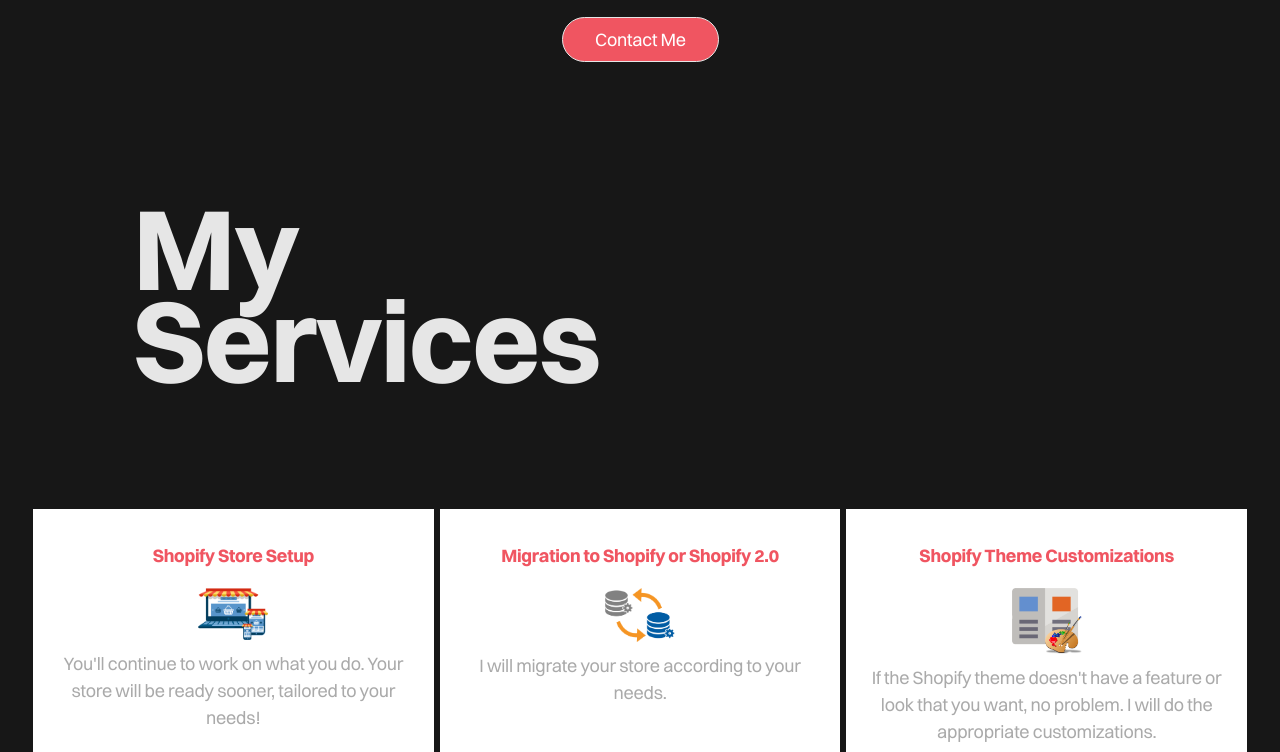
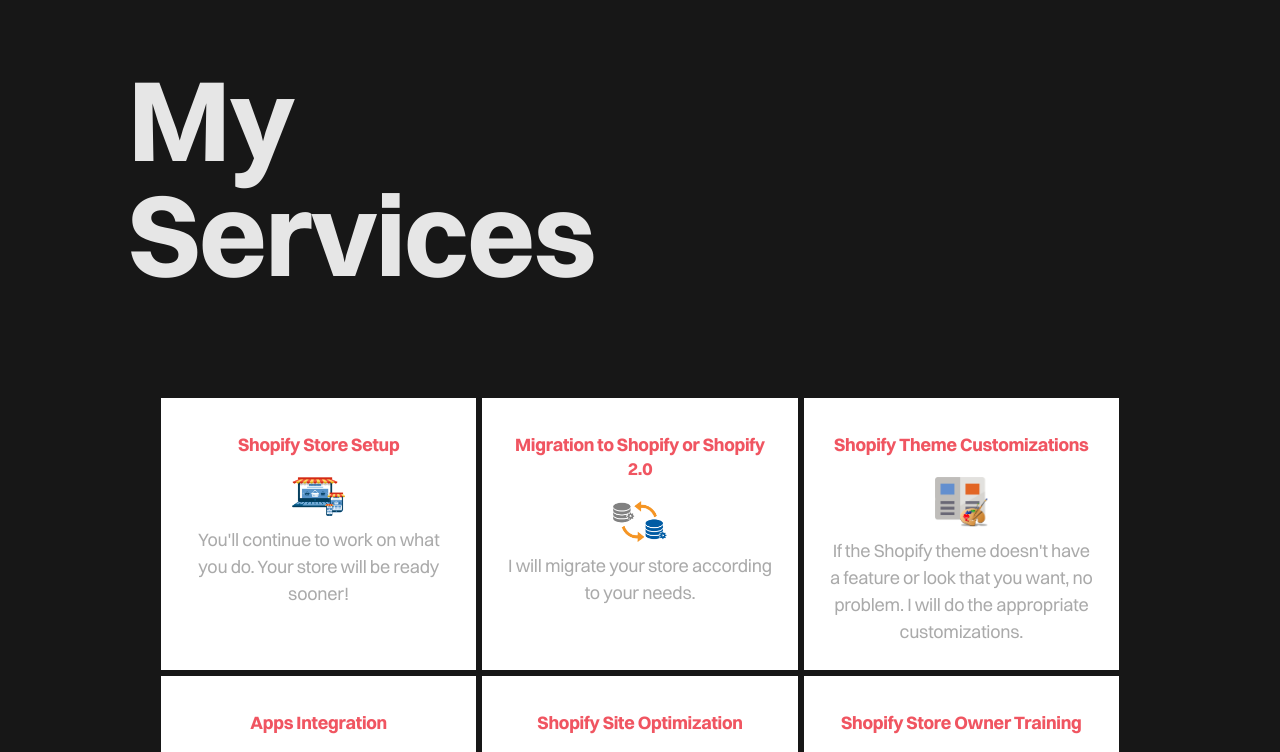
Before and after one commit to blancahc/blancadev, a plain HTML site: page index.html in a window 1280 px wide. Shown: the part 791-1543 px from the top of the page. Drawn offline with nearby package versions, Linux system fonts and the light colour scheme; a script that the page names is missing.

Commit message:
modified look and some content

```diff
--- a/css/blanca-hernandez-dev.webflow.css
+++ b/css/blanca-hernandez-dev.webflow.css
@@ -913,16 +913,9 @@ figcaption {
 }
 
 .heading-3 {
-  display: -webkit-box;
-  display: -webkit-flex;
-  display: -ms-flexbox;
-  display: flex;
-  padding-right: 128px;
-  -webkit-box-pack: end;
-  -webkit-justify-content: flex-end;
-  -ms-flex-pack: end;
-  justify-content: flex-end;
   letter-spacing: -0.1vw;
+  margin-bottom: 10%;
+  line-height: 1em;
 }
 
 .case {
@@ -1116,6 +1109,10 @@ figcaption {
   font-size: 12px;
 }
 
+.padding-left {
+  padding-left: 17%;
+}
+
 .heading-5 {
   margin-bottom: 0px;
   -webkit-align-self: center;
@@ -1198,9 +1195,7 @@ figcaption {
 .footer-link-2:hover {
   text-decoration: underline;
 }
-.padding-left {
-  padding-left: 600px;
-}
+
 .services {
   text-align: center;
 }
@@ -1396,6 +1391,9 @@ figcaption {
   .footer-2 {
     padding-right: 20px;
     padding-left: 20px;
+  }
+  .padding-left {
+    padding-left: 15%;
   }
 }
 
@@ -1614,7 +1612,6 @@ figcaption {
     padding-right: 24px;
     padding-left: 24px;
   }
-
   .text-large {
     font-size: 20px;
     letter-spacing: -0.25px;
--- a/index.html
+++ b/index.html
@@ -40,13 +40,13 @@
     <div class="container"></div>
     <div>
       <div class="hero-content-container">
-        <iframe width="720" height="540" src="https://www.youtube.com/embed/l0bV96Rkmdo" title="YouTube video player" frameborder="0" allow="accelerometer; autoplay; clipboard-write; encrypted-media; gyroscope; picture-in-picture" allowfullscreen></iframe>
+        <iframe width="580" height="400" src="https://www.youtube.com/embed/l0bV96Rkmdo" title="YouTube video player" frameborder="0" allow="accelerometer; autoplay; clipboard-write; encrypted-media; gyroscope; picture-in-picture" allowfullscreen></iframe>
         <div class="container fade-in-bottom">
           <div class="_12-column-grid">
             <p id="w-node-_9a92df91-04bf-6489-85b4-73608d491b86-e243f2be" class="text-2xl">Hello, I&#x27;m<span class="hero-name"> BLANCA</span></p>
             <div id="w-node-_7f3e6006-60cf-7f3e-f4d2-28d6eb5b33a9-e243f2be" class="div-block">
               <p class="paragraph-leadtext">A Shopify developer based in the US. I&#x27;m looking forward to helping your business thrive in the digital space. Let&#x27;s get started with a free consultation today!</p>
-              <a href="#contact" class="button w-button fade-in-bottom">Contact Me</a>
+              <a href="#contact" class="button w-button">Contact Me</a>
             </div>
           </div>
         </div>
@@ -55,15 +55,16 @@
   </div>
 
   <div class="section wf-section">
-    <div class="w-layout-grid section-heading-grid fade-in-bottom">
-      <h2 id="w-node-c9a64917-12da-21b9-6828-5e0ce5d52e9c-e243f2be" class="heading-3 padding-left">My Services</h2>
-    </div>
+    <div class="container">
+      <div class="fade-in-bottom">
+        <h2 class="heading-3">My<br>Services</h2>
+      </div>
       <div class="services">
         <div class="services-cards fade-in-bottom">
           <div class="card">
             <h4>Shopify Store Setup</h4>
             <img src="images/estore.png" alt="store icon">
-            <p>You'll continue to work on what you do. Your store will be ready sooner, tailored to your needs!</p>
+            <p>You'll continue to work on what you do. Your store will be ready sooner!</p>
           </div>
           <div class="card">
             <h4>Migration to Shopify or Shopify 2.0</h4>
@@ -88,7 +89,7 @@
           <div class="card">
             <h4>Shopify Store Owner Training</h4>
             <img src="images/training.png" alt="migration icon">
-            <p>I will teach you how to quickly make changes to the store yourself. </p>
+            <p>I will teach you how to navigate your store and quickly make changes to it yourself. </p>
           </div>
         </div>
       </div>
@@ -98,7 +99,7 @@
   <div class="section wf-section">
     <div class="container">
       <div class="w-layout-grid section-heading-grid fade-in-bottom">
-        <h2 id="w-node-c9a64917-12da-21b9-6828-5e0ce5d52e9c-e243f2be" class="heading-3">Recent work</h2>
+        <h2 class="heading-3">Recent <br> Work</h2>
       </div>
       <div class="projects fade-in-bottom w-dyn-list">
         <div role="list" class="single-project w-dyn-items">
@@ -130,7 +131,9 @@
     <a name="contact"></a>
   </div>
   <div class="section wf-section">
+    <div class="container">
     <h2 class="heading-3 fade-in-bottom">Contact<br> Me</h2>
+  </div>
     <div class="container">
       <div id="w-node-_7fce1d15-0d3a-6d3a-2ef8-67e433c5053a-e243f2be" class="fade-in-bottom w-form">
         <form action="https://submit-form.com/ROGkVrLZ" id="email-form" name="email-form" data-name="Email Form" method="get" class="form">
```
